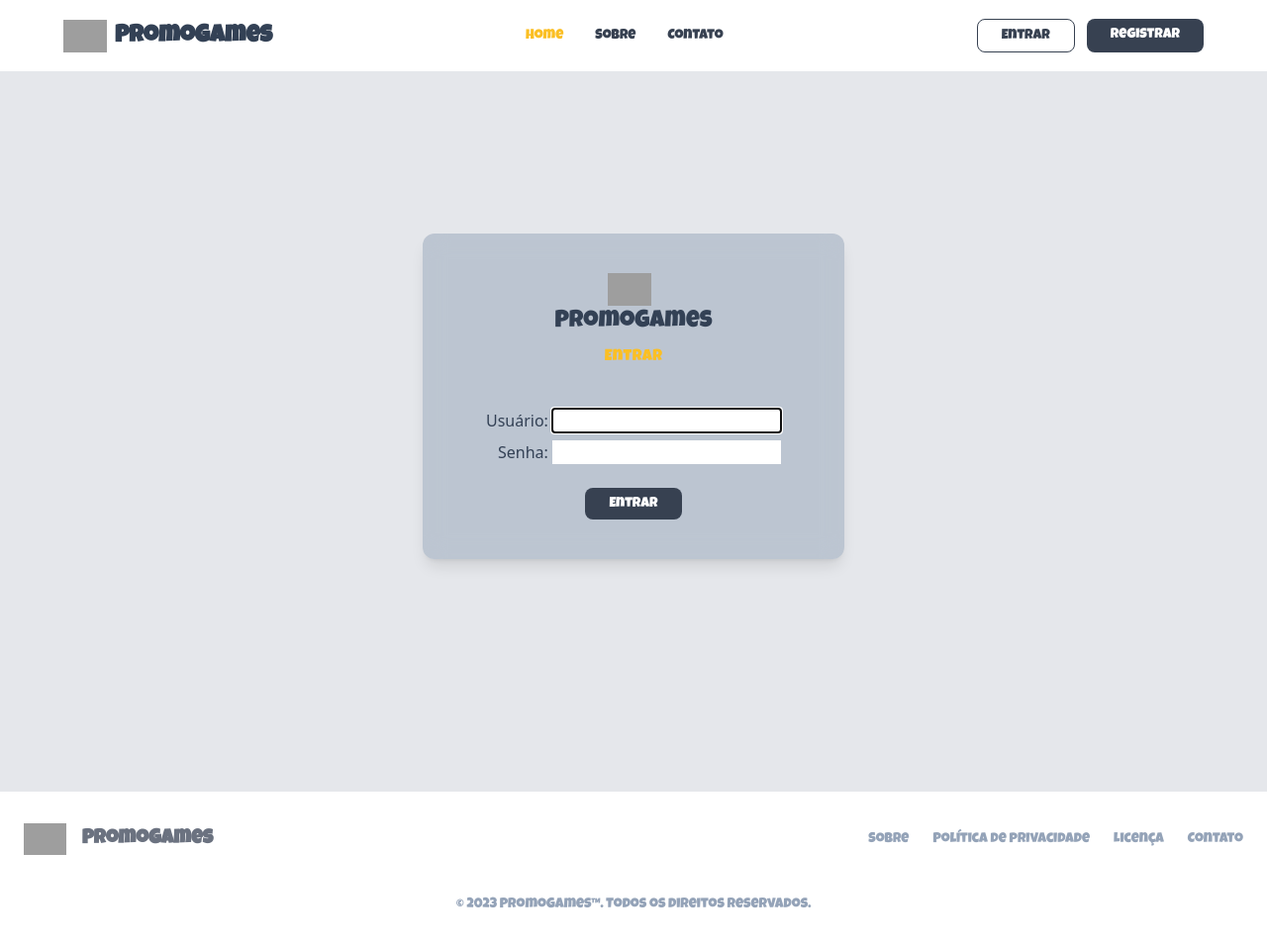
After one commit to mateus-hamade/promogames-django, a Django app: page /accounts/login/ in a window 1280 px wide. The commit adds this page. Shown: the whole page at 99% size. Run offline with Django 4.2, Linux system fonts and the light colour scheme; some libraries are stand-ins or nearby versions; grey boxes are pictures that could not be loaded.

Commit message:
sistema de login

```diff
--- a/promogames/main_page/templates/base.html
+++ b/promogames/main_page/templates/base.html
@@ -23,14 +23,23 @@
                 </a>
             </div>
 
+            {% if user.is_authenticated %}
+            <div class="mt-2 sm:mt-0 sm:flex md:order-2 items-center space-x-2">
+                <p class="font text-gray-700">{{user.username}}</p>
+                <a href="/accounts/logout" class="rounde mr-3 hidden border border-gray-700 py-1.5 px-6 text-center text-sm font-medium text-gray-700 focus:outline-none focus:ring-2 focus:ring-amber-300 hover:border-amber-400 hover:text-amber-400 md:inline-block rounded-lg hover:transform hover:scale-105 duration-300 font">Sair</a>
+            </div>
+
+            {% else %}
             <div class="mt-2 sm:mt-0 sm:flex md:order-2">
-                <button type="button" class="rounde mr-3 hidden border border-gray-700 py-1.5 px-6 text-center text-sm font-medium text-gray-700 focus:outline-none focus:ring-2 focus:ring-amber-300 hover:border-amber-400 hover:text-amber-400 md:inline-block rounded-lg hover:transform hover:scale-105 duration-300 font">Entrar</button>
-                <button type="button" class="rounde mr-3 hidden bg-gray-700 py-1.5 px-6 text-center text-sm font-medium text-white hover:bg-amber-400 focus:outline-none focus:ring-2 focus:ring-amber-300 md:mr-0 md:inline-block rounded-lg hover:transform hover:scale-105 duration-300 font">Registrar</button>
+                <a href="/accounts/login" class="rounde mr-3 hidden border border-gray-700 py-1.5 px-6 text-center text-sm font-medium text-gray-700 focus:outline-none focus:ring-2 focus:ring-amber-300 hover:border-amber-400 hover:text-amber-400 md:inline-block rounded-lg hover:transform hover:scale-105 duration-300 font">Entrar</a>
+                <a class="rounde mr-3 hidden bg-gray-700 py-1.5 px-6 text-center text-sm font-medium text-white hover:bg-amber-400 focus:outline-none focus:ring-2 focus:ring-amber-300 md:mr-0 md:inline-block rounded-lg hover:transform hover:scale-105 duration-300 font">Registrar</a>
 
                 <button data-collapse-toggle="navbar-sticky" type="button" class="inline-flex items-center rounded-lg p-2 text-sm text-gray-500 hover:bg-gray-100 focus:outline-none focus:ring-2 focus:ring-gray-200 md:hidden" aria-controls="navbar-sticky" aria-expanded="false">
                 <svg class="h-6 w-6" aria-hidden="true" fill="currentColor" viewBox="0 0 20 20" xmlns="http://www.w3.org/2000/svg"><path fill-rule="evenodd" d="M3 5a1 1 0 011-1h12a1 1 0 110 2H4a1 1 0 01-1-1zM3 10a1 1 0 011-1h12a1 1 0 110 2H4a1 1 0 01-1-1zM3 15a1 1 0 011-1h12a1 1 0 110 2H4a1 1 0 01-1-1z" clip-rule="evenodd"></path></svg>
                 </button>
             </div>
+            {% endif %}
+
             <div class="hidden w-full items-center justify-between md:order-1 md:flex md:w-auto" id="navbar-sticky">
                 <ul class="mt-4 flex flex-col rounded-lg border border-gray-100 bg-gray-50 p-4 md:mt-0 md:flex-row md:space-x-8 md:border-0 md:bg-white md:text-sm md:font-medium font">
                     <li>
--- a/promogames/promogames/settings.py
+++ b/promogames/promogames/settings.py
@@ -11,6 +11,7 @@ https://docs.djangoproject.com/en/4.1/ref/settings/
 """
 
 from pathlib import Path
+import os
 
 # Build paths inside the project like this: BASE_DIR / 'subdir'.
 BASE_DIR = Path(__file__).resolve().parent.parent
@@ -55,7 +56,7 @@ ROOT_URLCONF = 'promogames.urls'
 TEMPLATES = [
     {
         'BACKEND': 'django.template.backends.django.DjangoTemplates',
-        'DIRS': [],
+        'DIRS': [os.path.join(BASE_DIR, 'templates')],
         'APP_DIRS': True,
         'OPTIONS': {
             'context_processors': [
@@ -122,3 +123,6 @@ STATIC_URL = 'static/'
 # https://docs.djangoproject.com/en/4.1/ref/settings/#default-auto-field
 
 DEFAULT_AUTO_FIELD = 'django.db.models.BigAutoField'
+
+LOGIN_REDIRECT_URL = '/'
+LOGOUT_REDIRECT_URL = '/accounts/login'
--- a/promogames/promogames/urls.py
+++ b/promogames/promogames/urls.py
@@ -20,4 +20,5 @@ urlpatterns = [
     path('', include('main_page.urls')),
     path('script/', include('main_page.urls')),
     path('admin/', admin.site.urls),
+    path('accounts/', include('django.contrib.auth.urls')),
 ]
--- /dev/null
+++ b/promogames/templates/registration/login.html
@@ -0,0 +1,25 @@
+{% extends 'base.html' %}
+{% block content %}
+
+<!-- component -->
+<div class="flex h-screen w-full items-center justify-center bg-gray-200 bg-cover">
+    <div class="rounded-xl bg-slate-400 bg-opacity-50 px-16 py-10 shadow-lg backdrop-blur-md max-sm:px-8">
+        <div class="text-slate-700">
+            <div class="mb-8 flex flex-col items-center font">
+                <img src="https://cdn-icons-png.flaticon.com/512/8853/8853769.png" class="w-11 mr-2">
+                <h1 class="mb-2 text-2xl">PromoGames</h1>
+                <span class="text-amber-400 tracking-wide">Entrar</span>
+            </div>
+            <form method="POST" class="space-y-6 flex flex-col items-center">
+                <div class="flex flex-col justify-center space-y-2 items-end">
+                    {% csrf_token %}
+                    {{ form.as_p}}
+                </div>
+
+                <input type="hidden" name="next" value="{{ next }}">
+                <button type="submit" class="mr-3 hidden bg-gray-700 py-1.5 px-6 text-center text-sm font-medium text-white hover:bg-amber-400 focus:outline-none focus:ring-2 focus:ring-amber-300 md:mr-0 md:inline-block rounded-lg hover:transform hover:scale-105 duration-300 font">Entrar</button>
+            </form>
+        </div>
+    </div>
+</div>
+{% endblock %}
```
Also changed, not shown: promogames/db.sqlite3.
